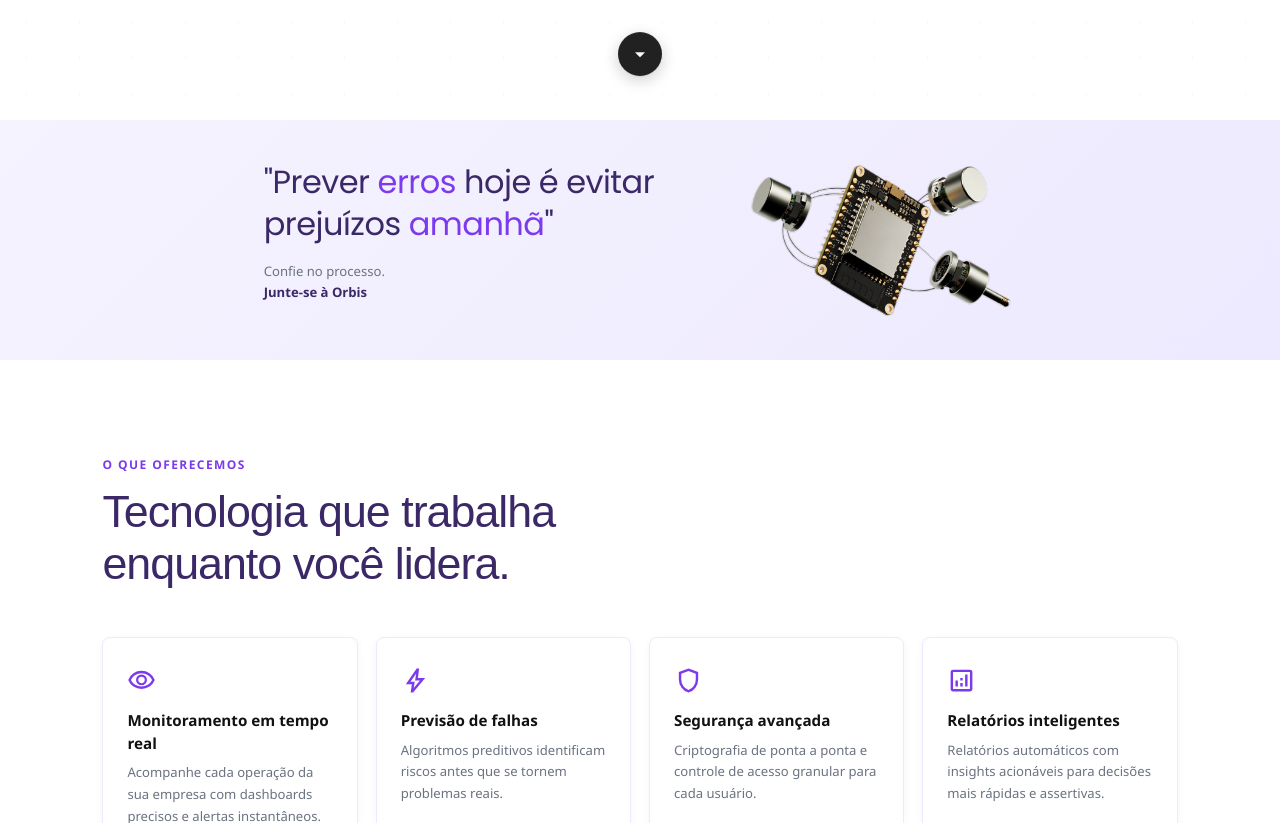
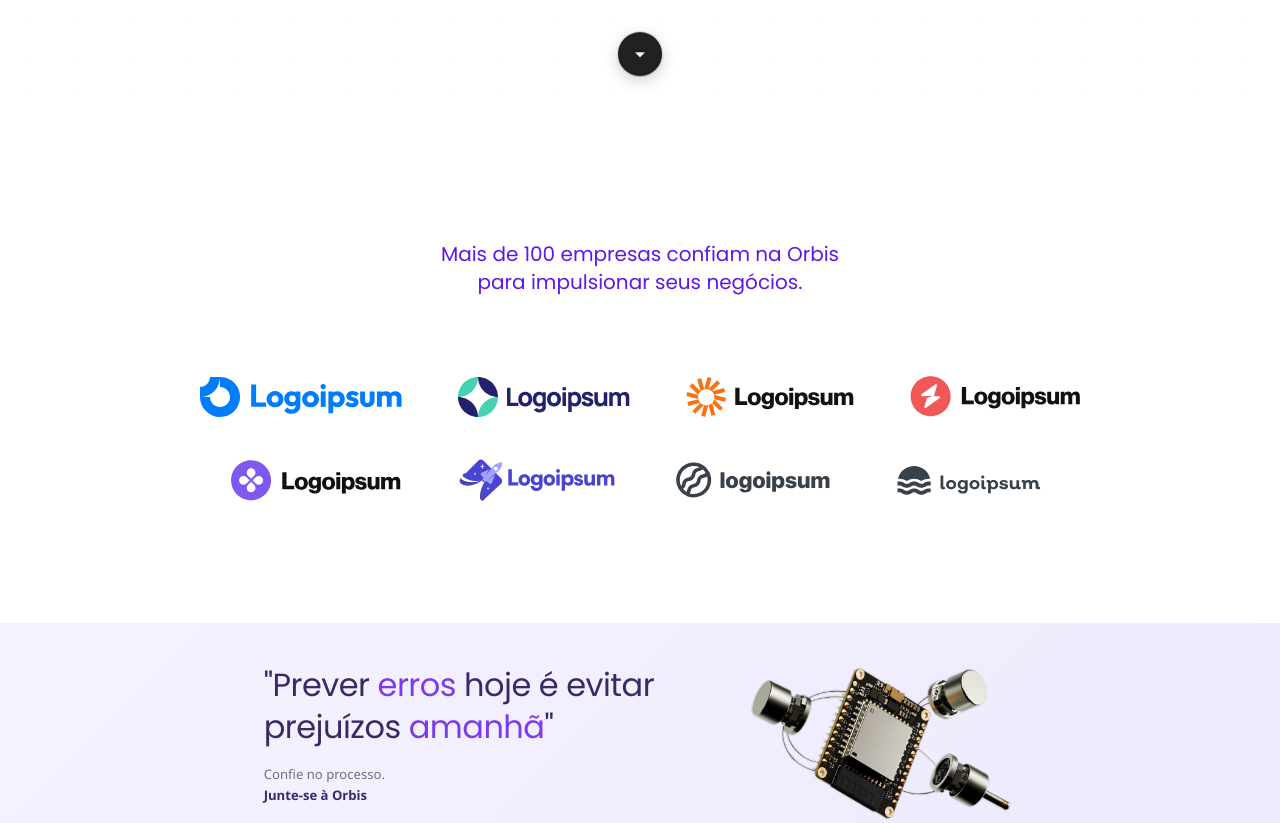
Before and after one commit to Henrique-Fiorotti/orbis, a Next.js app: page / in a window 1280 px wide. Shown: the part 680-1503 px from the top of the page. Built offline with nearby package versions, Linux system fonts and the light colour scheme.

Commit message:
More implementations for shadcn logo cloud

```diff
--- a/app/page.jsx
+++ b/app/page.jsx
@@ -1,5 +1,6 @@
 "use client";
 
+import LogoCloud from "@/components/logo-cloud";
 import { useEffect, useRef, useState } from "react";
 
 /* ── tiny hook: fade-in on scroll ── */
@@ -350,6 +351,7 @@ export default function HomePage() {
           </div>
 
           {/* Register link */}
+
           <div
             style={{
               opacity: heroVisible ? 1 : 0,
@@ -449,6 +451,7 @@ export default function HomePage() {
       </section>
 
       {/* ══ QUOTE ══ */}
+      <LogoCloud />
       <section
         style={{
           height: "30dvh",
```
